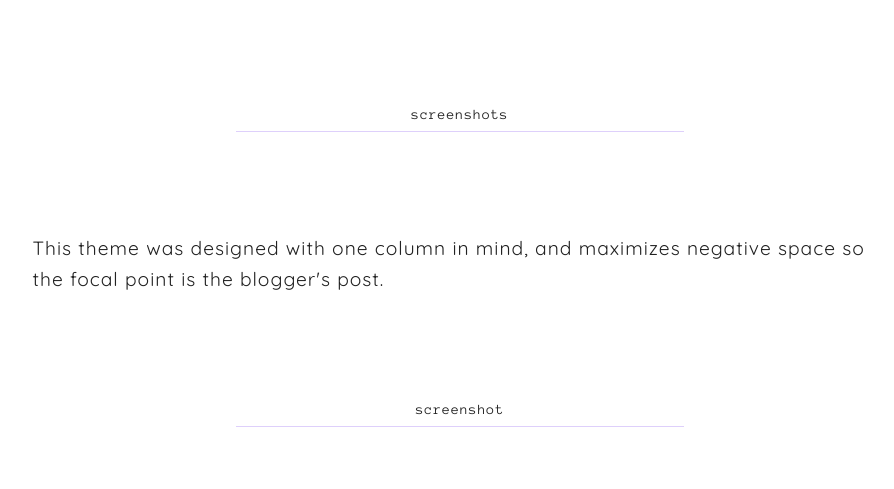
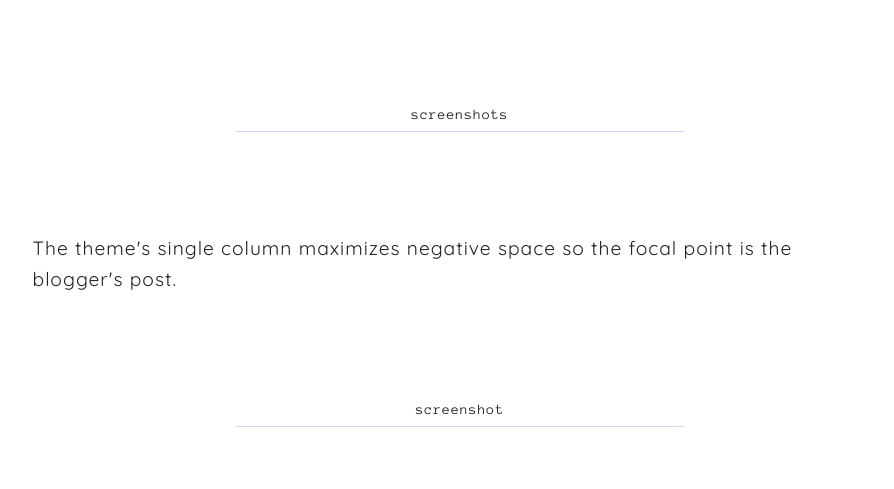
Before and after one commit to georgiabains/new_portfolio, a PHP site: page /project/pomegranate.php in a window 1280 px wide. Shown: the part 603-1092 px from the top of the page, without its empty margins (150-1044 px from the left). Run offline with PHP 8.4, Linux system fonts and the light colour scheme; some libraries are stand-ins or nearby versions.

Commit message:
Renamed one mockup.

```diff
--- a/project/pomegranate.php
+++ b/project/pomegranate.php
@@ -55,7 +55,7 @@
         </figure>
 
         <p class="description">
-            This theme was designed with one column in mind, and maximizes negative space so the focal point is the blogger's post.
+            The theme's single column maximizes negative space so the focal point is the blogger's post.
         </p>
 
         <figure>
```
Also changed, not shown: img/projects/ocw/ocw_mockup_two.png (deleted), 1 other file.
